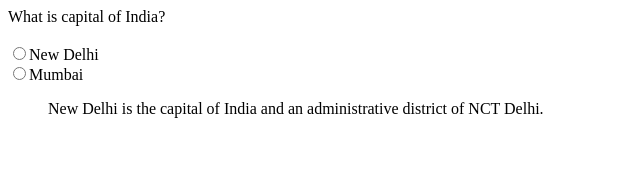
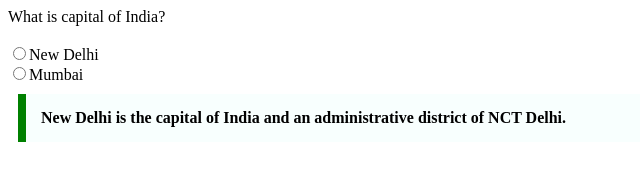
Before and after one commit to acciojob/trivia-Sindhuri96, a website: page main.html in a window 1280 px wide. Shown: the whole page, without its empty margins (0-640 px from the left). Drawn offline with Linux system fonts and the light colour scheme.

Commit message:
created a submission

```diff
--- a/styles.css
+++ b/styles.css
@@ -1,9 +1,9 @@
 
-cite{
+blockquote{
 	max-width: 600px;
 	margin: 10px;
 	padding: 15px;
 	border-left: 8px solid green;
-	background-color: #f8fffe"";
+	background-color: #f8fffe;
 	font-weight: bold;
 }
```
